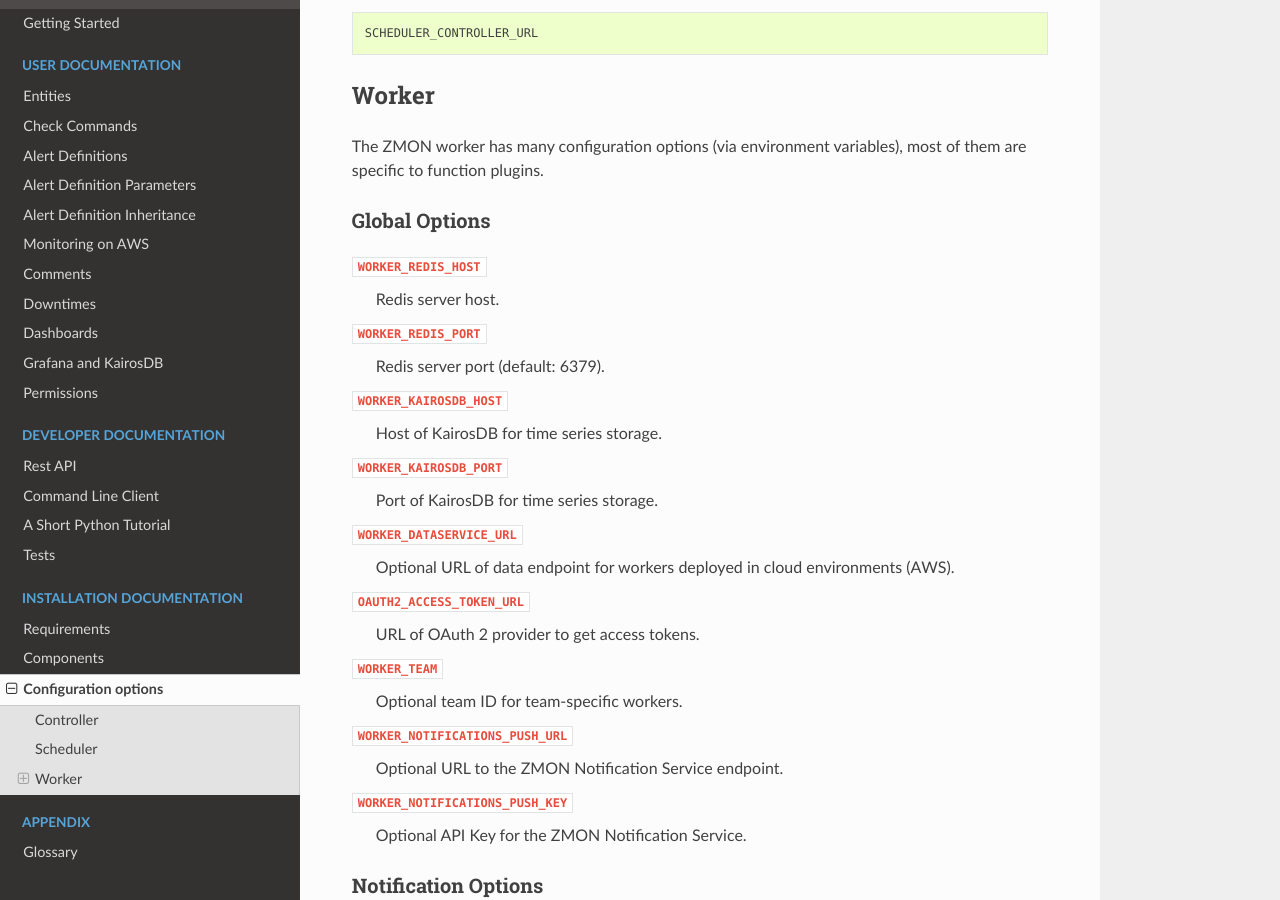
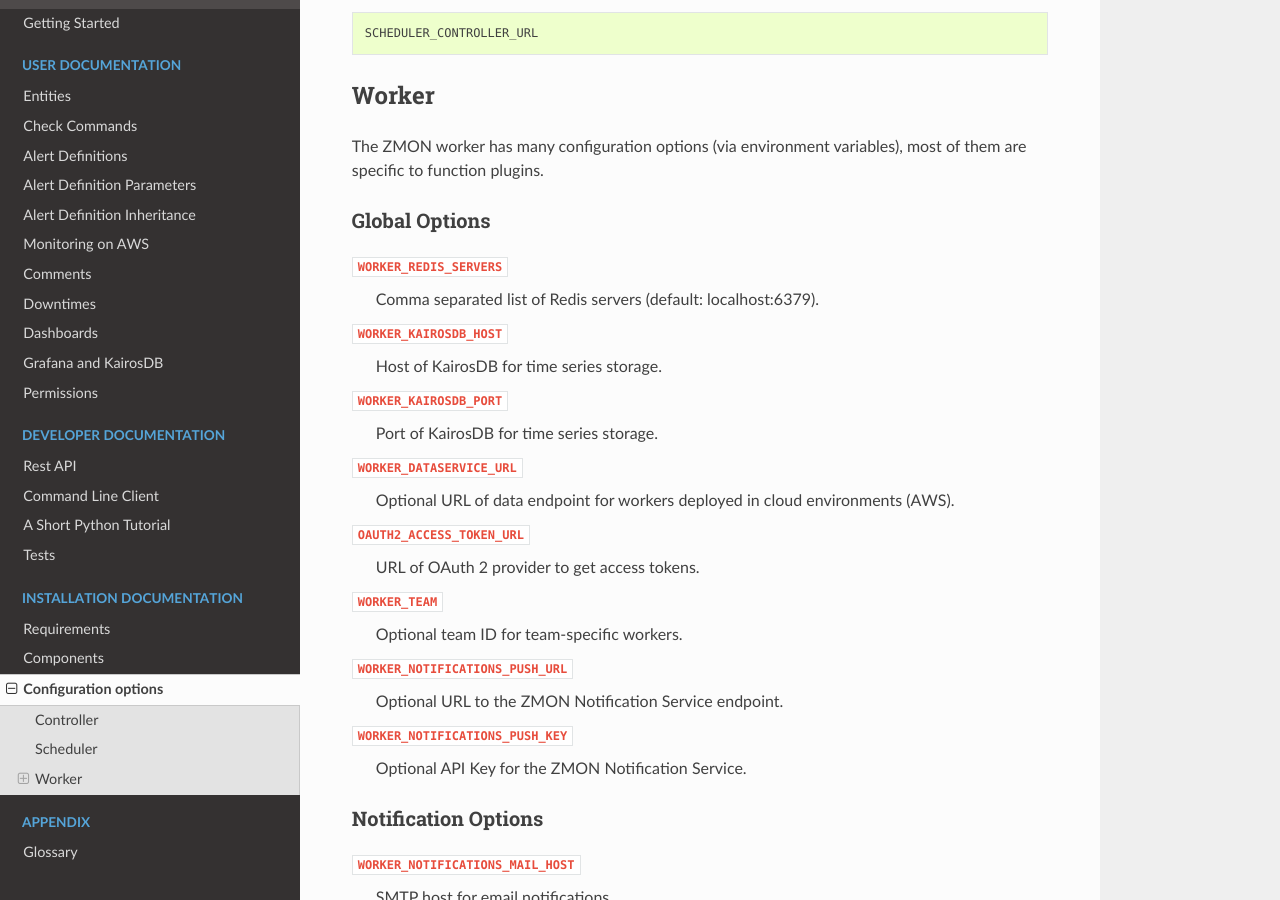
Before and after one commit to zalando-zmon/zmon-docs, a Sphinx documentation site: the page built from docs/installation/configuration.rst, in a window 1280 px wide and 900 px high, scrolled down 674 px. Built offline with Sphinx 7.4.7 and the Read the Docs theme 2.0.0, drawn with Linux system fonts in a browser that asks for light colours.

Commit message:
document Redis config property

```diff
--- a/docs/installation/configuration.rst
+++ b/docs/installation/configuration.rst
@@ -39,10 +39,8 @@
 Global Options
 --------------
 
-``WORKER_REDIS_HOST``
-    Redis server host.
-``WORKER_REDIS_PORT``
-    Redis server port (default: 6379).
+``WORKER_REDIS_SERVERS``
+    Comma separated list of Redis servers (default: localhost:6379).
 ``WORKER_KAIROSDB_HOST``
     Host of KairosDB for time series storage.
 ``WORKER_KAIROSDB_PORT``
```
